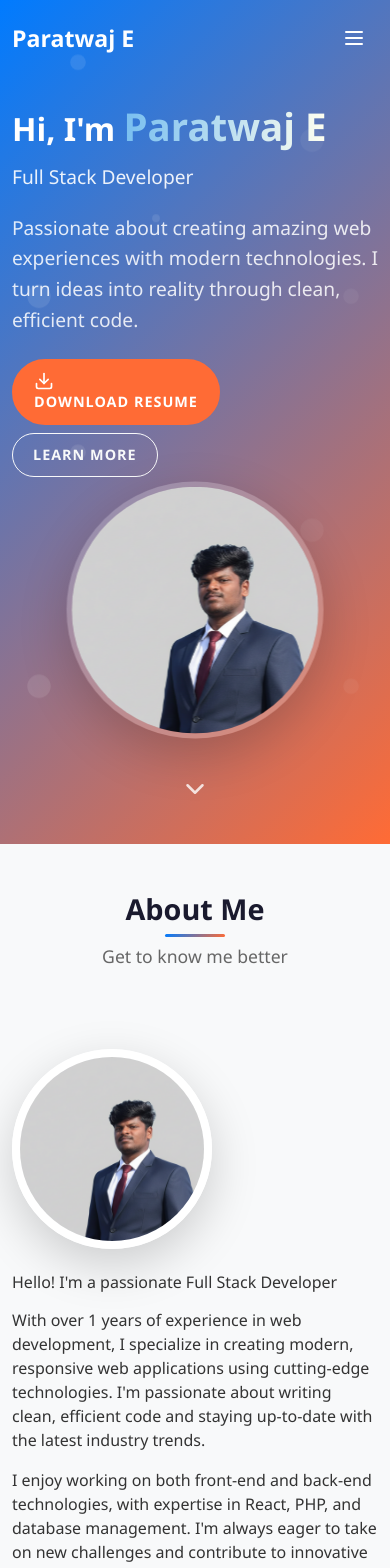
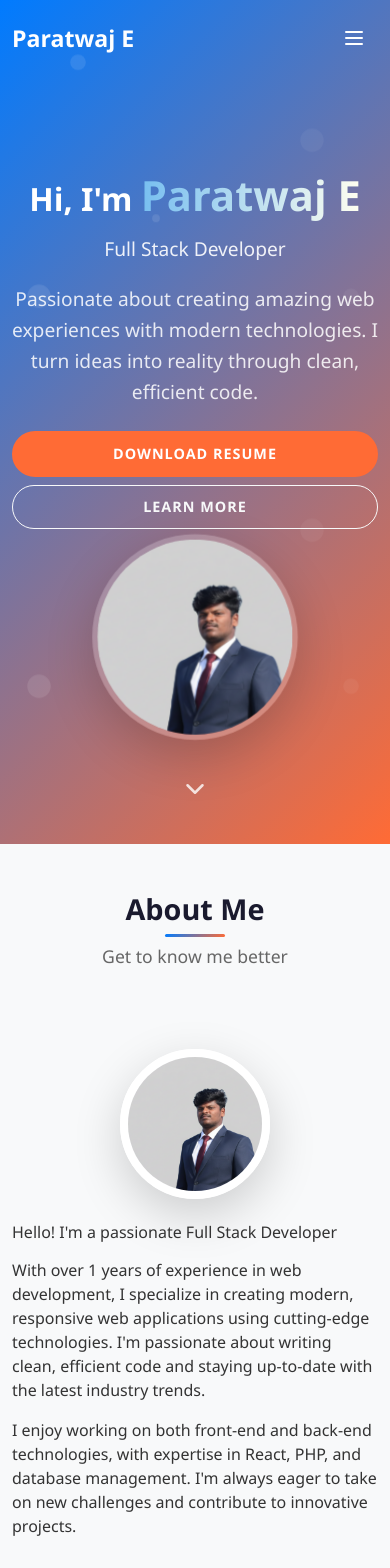
Before and after one commit to Paratwaj/Portfolio, a React app: page / in a window 390 px wide. Shown: the top 1568 px of the page. Built offline with nearby package versions, Linux system fonts and the light colour scheme; the HTML template or start-up script is replaced by a standard one.

Commit message:
Update App.css for layout adjustments and enhance Hero component styling

```diff
--- a/src/App.css
+++ b/src/App.css
@@ -116,6 +116,7 @@ body {
   align-items: center;
   position: relative;
   overflow: hidden;
+  padding-top: 70px; /* For navbar */
 }
 
 /* Gradient Text for Name */
@@ -686,6 +687,33 @@ body {
     padding: 1.5rem;
     margin-bottom: 2rem;
   }
+
+  .hero-buttons .btn {
+    display: block;
+    width: 100%;
+    margin-bottom: 1rem;
+  }
+
+  .hero-content, .hero-image {
+    text-align: center;
+  }
+
+  .about-section .profile-img {
+    margin: 0 auto;
+    display: block;
+  }
+
+  .gradient-text {
+    font-size: 1.5em;
+  }
+
+  .skill-tags {
+    justify-content: center;
+  }
+
+  .project-card {
+    margin-bottom: 2rem;
+  }
 }
 
 @media (max-width: 576px) {
@@ -712,6 +740,33 @@ body {
 
   .social-icons {
     justify-content: center;
+  }
+
+  .hero-image img {
+    width: 200px;
+    height: 200px;
+  }
+
+  .profile-img {
+    width: 150px;
+    height: 150px;
+  }
+
+  .gradient-text {
+    font-size: 1.3em;
+  }
+
+  .skill-item {
+    text-align: center;
+  }
+
+  .about-details {
+    text-align: center;
+  }
+
+  .about-section .profile-img {
+    margin: 0 auto;
+    display: block;
   }
 }
 
--- a/src/components/Hero.jsx
+++ b/src/components/Hero.jsx
@@ -31,7 +31,6 @@ const Hero = () => {
                 href="/Resume%20-IT.pdf"
                 target="_blank"
               >
-                <Download size={20} className="me-2" />
                 Download Resume
               </Button>
               <Button
```
